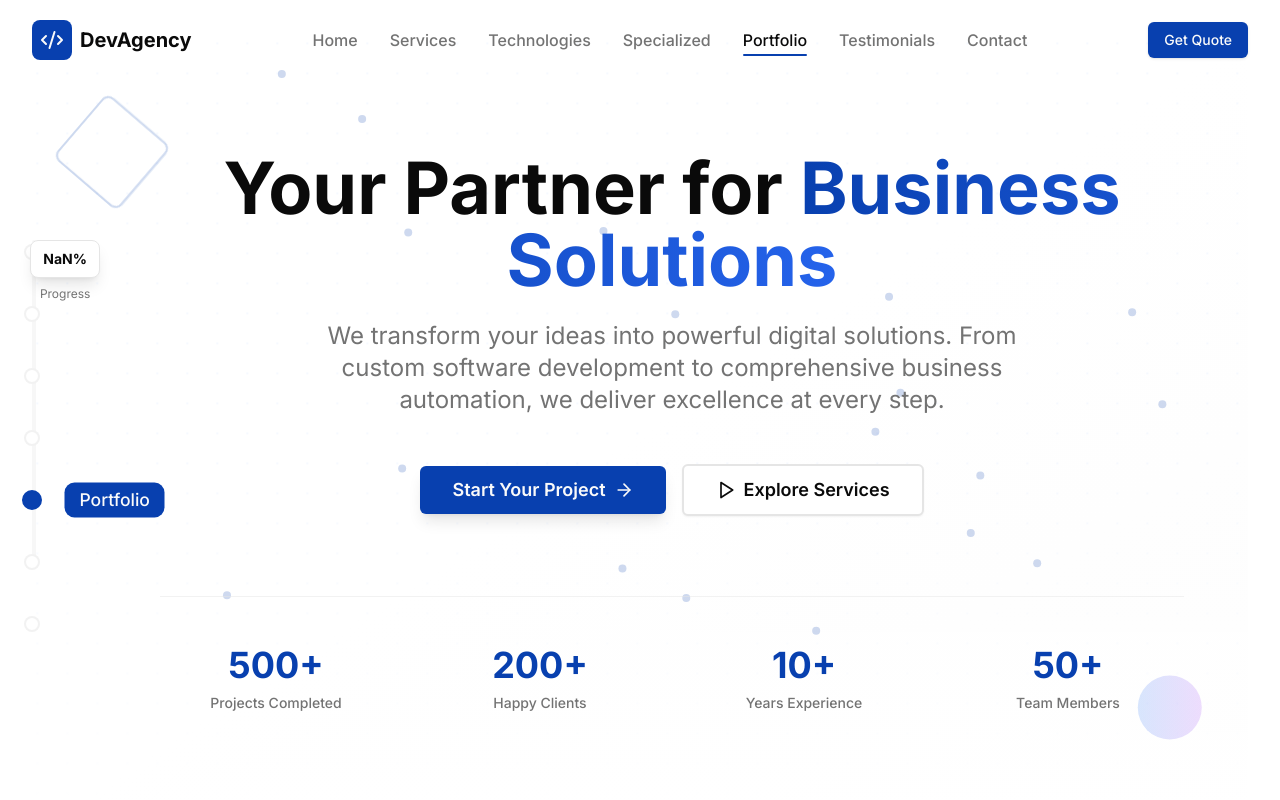
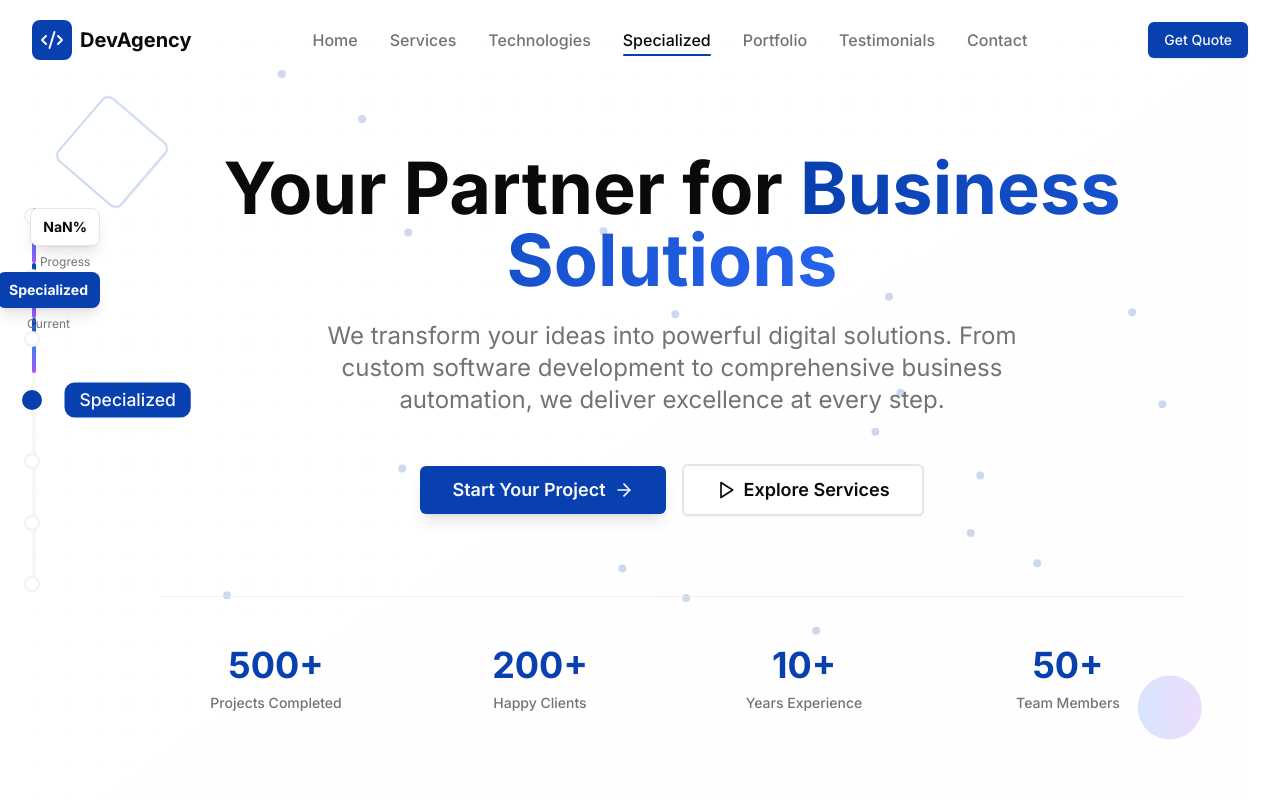
Before and after one commit to galaxlabs/xperts-global.com, a React (Vite) app: page / in a window 1280 px wide. Shown: the top 800 px of the page. Built offline with nearby package versions, Linux system fonts and the light colour scheme.

Commit message:
Fixed Sequential Progress Bar for All 7 Sections

```diff
--- a/src/components/layout/Header.tsx
+++ b/src/components/layout/Header.tsx
@@ -29,21 +29,39 @@ const Header: React.FC = () => {
       const progress = (window.scrollY / totalHeight) * 100;
       setScrollProgress(Math.min(progress, 100));
 
-      // Determine active section
+      // Determine active section with better detection
       const sections = navItems.map(item => item.id);
       let currentSection = 'hero';
 
-      for (const sectionId of sections) {
-        const element = document.getElementById(sectionId);
+      // Get all section elements and their positions
+      const sectionElements = sections.map(id => {
+        const element = document.getElementById(id);
         if (element) {
           const rect = element.getBoundingClientRect();
-          const elementTop = rect.top + window.scrollY;
-          const elementHeight = rect.height;
-          const scrollPosition = window.scrollY + window.innerHeight / 2;
+          return {
+            id,
+            top: rect.top + window.scrollY,
+            bottom: rect.top + window.scrollY + rect.height,
+            element
+          };
+        }
+        return null;
+      }).filter(Boolean);
 
-          if (scrollPosition >= elementTop && scrollPosition < elementTop + elementHeight) {
-            currentSection = sectionId;
-            break;
+      // Find the section that's currently most visible
+      const scrollPosition = window.scrollY + window.innerHeight / 3; // Use top third of viewport
+
+      for (let i = 0; i < sectionElements.length; i++) {
+        const section = sectionElements[i];
+        const nextSection = sectionElements[i + 1];
+
+        if (section) {
+          // If we're in the last section or before the next section starts
+          if (!nextSection || scrollPosition < nextSection.top) {
+            if (scrollPosition >= section.top) {
+              currentSection = section.id;
+              break;
+            }
           }
         }
       }
@@ -65,24 +83,62 @@ const Header: React.FC = () => {
     }
   };
 
+  // Calculate individual section progress
+  const getSectionProgress = (sectionIndex: number) => {
+    const totalSections = navItems.length;
+    const sectionSize = 100 / totalSections;
+    const currentSectionIndex = navItems.findIndex(item => item.id === activeSection);
+
+    if (sectionIndex < currentSectionIndex) {
+      return 100; // Completed sections
+    } else if (sectionIndex === currentSectionIndex) {
+      // Current section progress
+      const sectionElement = document.getElementById(activeSection);
+      if (sectionElement) {
+        const rect = sectionElement.getBoundingClientRect();
+        const sectionTop = rect.top + window.scrollY;
+        const sectionHeight = rect.height;
+        const scrollInSection = Math.max(0, window.scrollY - sectionTop);
+        const sectionProgress = Math.min(100, (scrollInSection / sectionHeight) * 100);
+        return sectionProgress;
+      }
+      return 0;
+    } else {
+      return 0; // Future sections
+    }
+  };
+
   return (
     <>
       {/* Progress Bar - Fixed Position */}
       <div className="fixed left-8 top-1/2 -translate-y-1/2 z-[90] hidden lg:block">
         <div className="relative">
           {/* Background Line */}
-          <div className="w-1 h-80 bg-border/30 rounded-full"></div>
+          <div className="w-1 h-96 bg-border/30 rounded-full"></div>
 
-          {/* Progress Line */}
-          <motion.div
-            className="absolute top-0 left-0 w-1 bg-gradient-to-b from-primary via-blue-500 to-purple-500 rounded-full origin-top"
-            style={{
-              height: `${(scrollProgress / 100) * 320}px`, // 320px = 80 * 4 (h-80 = 320px)
-            }}
-          />
+          {/* Section Progress Lines */}
+          {navItems.map((item, index) => {
+            const sectionHeight = 384 / navItems.length; // 384px = h-96
+            const yPosition = index * sectionHeight;
+            const progress = getSectionProgress(index);
+
+            return (
+              <motion.div
+                key={`progress-${item.id}`}
+                className="absolute left-0 w-1 bg-gradient-to-b from-primary via-blue-500 to-purple-500 rounded-full origin-top"
+                style={{
+                  top: `${yPosition}px`,
+                  height: `${(progress / 100) * sectionHeight}px`,
+                }}
+                initial={{ height: 0 }}
+                animate={{ height: `${(progress / 100) * sectionHeight}px` }}
+                transition={{ duration: 0.3, ease: "easeOut" }}
+              />
+            );
+          })}
 
           {/* Section Indicators */}
-          <div className="absolute -left-2 top-0 space-y-[42px]"> {/* 320px / 7 sections ≈ 45px spacing */}
+          <div className="absolute -left-2 top-0 space-y-0 flex flex-col justify-between h-96">
             {navItems.map((item, index) => (
               <motion.button
                 key={item.id}
@@ -108,13 +164,23 @@ const Header: React.FC = () => {
             ))}
           </div>
 
-          {/* Progress Percentage */}
+          {/* Overall Progress Percentage */}
           <div className="absolute -right-16 top-0 flex flex-col items-center">
             <div className="bg-background border border-border rounded-lg px-3 py-2 text-sm font-bold text-foreground shadow-lg mb-2">
               {Math.round(scrollProgress)}%
             </div>
             <div className="text-xs text-muted-foreground text-center">
               Progress
+            </div>
+          </div>
+
+          {/* Current Section Indicator */}
+          <div className="absolute -right-16 top-16 flex flex-col items-center">
+            <div className="bg-primary text-primary-foreground rounded-lg px-3 py-2 text-sm font-bold shadow-lg mb-2">
+              {navItems.find(item => item.id === activeSection)?.label || 'Home'}
+            </div>
+            <div className="text-xs text-muted-foreground text-center">
+              Current
             </div>
           </div>
         </div>
```
